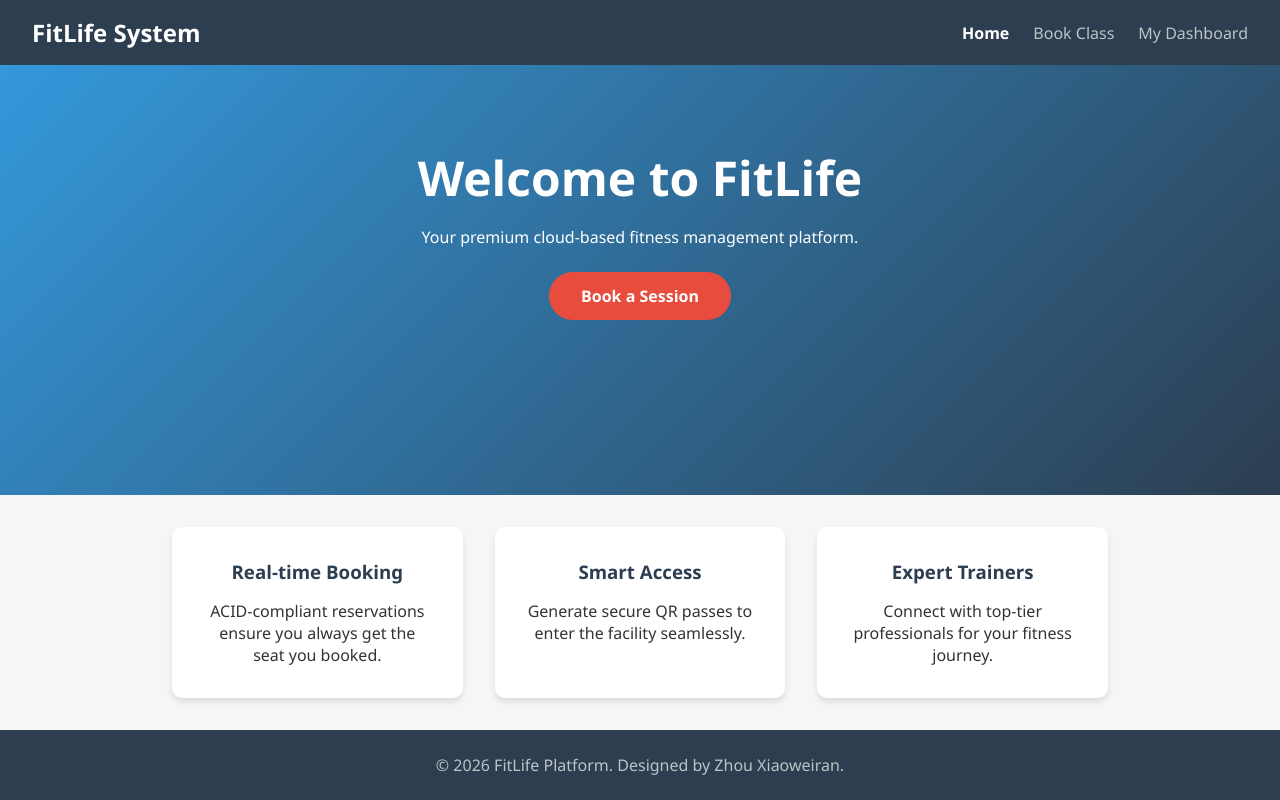
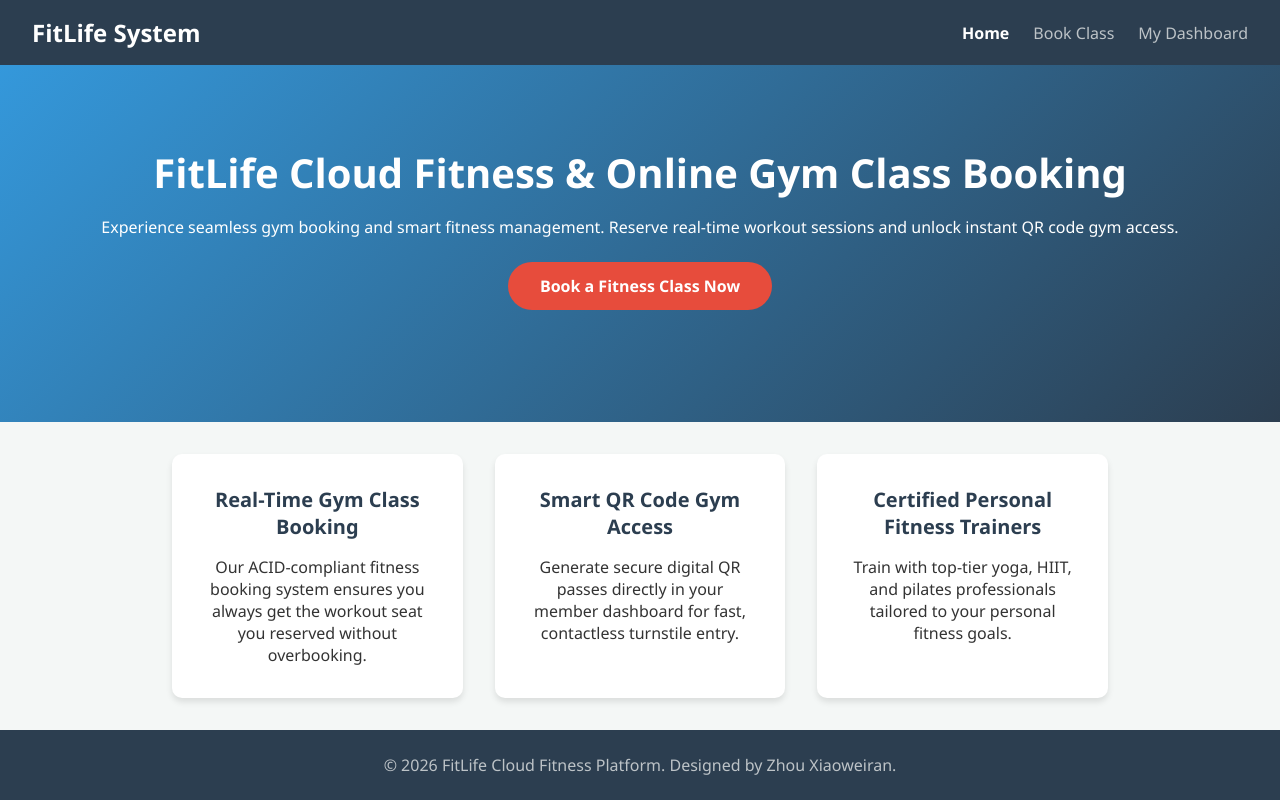
Before and after one commit to zxwr1997/Fitlife, a plain HTML site: page index.html in a window 1280 px wide. Drawn offline with Linux system fonts and the light colour scheme.

Commit message:
Add files via upload

```diff
--- a/index.html
+++ b/index.html
@@ -3,7 +3,8 @@
 <head>
     <meta charset="UTF-8">
     <meta name="viewport" content="width=device-width, initial-scale=1.0">
-    <title>FitLife Cloud Fitness - Home</title>
+    <title>FitLife Gym | Online Fitness Class Booking & Cloud Platform</title>
+    <meta name="description" content="Book gym classes online with FitLife. Real-time workout scheduling, smart QR code gym access, and expert fitness trainers. Reserve your spot today!">
     <link rel="stylesheet" href="style.css">
 </head>
 <body>
@@ -18,29 +19,29 @@
 
     <header class="hero">
         <div class="hero-content">
-            <h1>Welcome to FitLife</h1>
-            <p>Your premium cloud-based fitness management platform.</p>
-            <a href="classes.html" class="btn">Book a Session</a>
+            <h1>FitLife Cloud Fitness & Online Gym Class Booking</h1>
+            <p>Experience seamless gym booking and smart fitness management. Reserve real-time workout sessions and unlock instant QR code gym access.</p>
+            <a href="classes.html" class="btn">Book a Fitness Class Now</a>
         </div>
     </header>
 
     <section class="features">
         <div class="card">
-            <h3>Real-time Booking</h3>
-            <p>ACID-compliant reservations ensure you always get the seat you booked.</p>
+            <h2>Real-Time Gym Class Booking</h2>
+            <p>Our ACID-compliant fitness booking system ensures you always get the workout seat you reserved without overbooking.</p>
         </div>
         <div class="card">
-            <h3>Smart Access</h3>
-            <p>Generate secure QR passes to enter the facility seamlessly.</p>
+            <h2>Smart QR Code Gym Access</h2>
+            <p>Generate secure digital QR passes directly in your member dashboard for fast, contactless turnstile entry.</p>
         </div>
         <div class="card">
-            <h3>Expert Trainers</h3>
-            <p>Connect with top-tier professionals for your fitness journey.</p>
+            <h2>Certified Personal Fitness Trainers</h2>
+            <p>Train with top-tier yoga, HIIT, and pilates professionals tailored to your personal fitness goals.</p>
         </div>
     </section>
 
     <footer>
-        <p>&copy; 2026 FitLife Platform. Designed by Zhou Xiaoweiran.</p>
+        <p>&copy; 2026 FitLife Cloud Fitness Platform. Designed by Zhou Xiaoweiran.</p>
     </footer>
 </body>
 </html>
--- a/style.css
+++ b/style.css
@@ -53,7 +53,7 @@ body {
 }
 
 .hero-content h1 {
-    font-size: 3rem;
+    font-size: 2.5rem;
     margin-bottom: 1rem;
 }
 
@@ -100,9 +100,10 @@ body {
     text-align: center;
 }
 
-.card h3 {
+.card h2, .card h3 {
     color: #2c3e50;
     margin-bottom: 1rem;
+    font-size: 1.25rem;
 }
 
 .class-card {
```
Also changed, not shown: classes.html (+5 -3 lines), dashboard.html (+9 -9 lines), script.js (+0 -7 lines).
